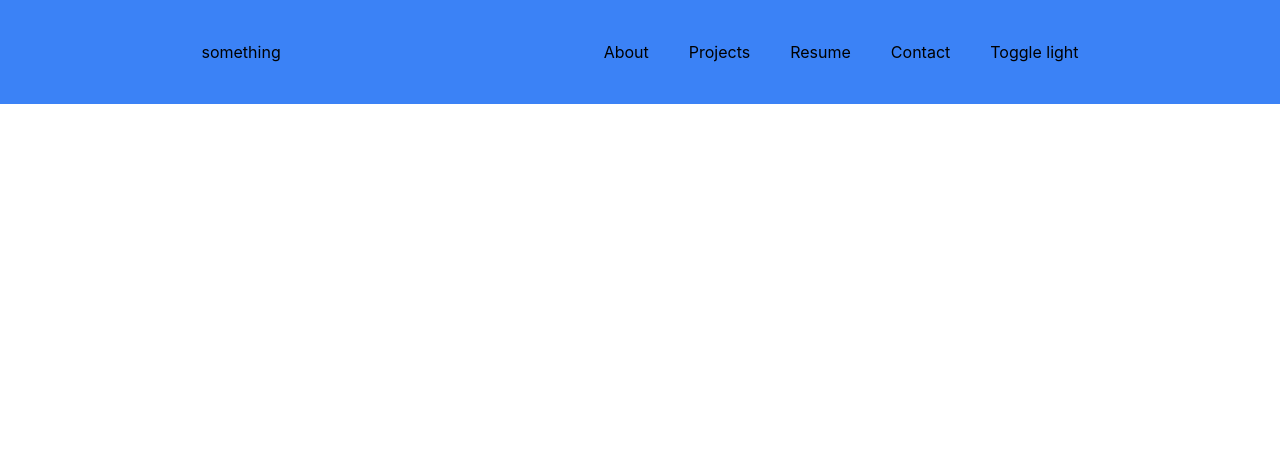
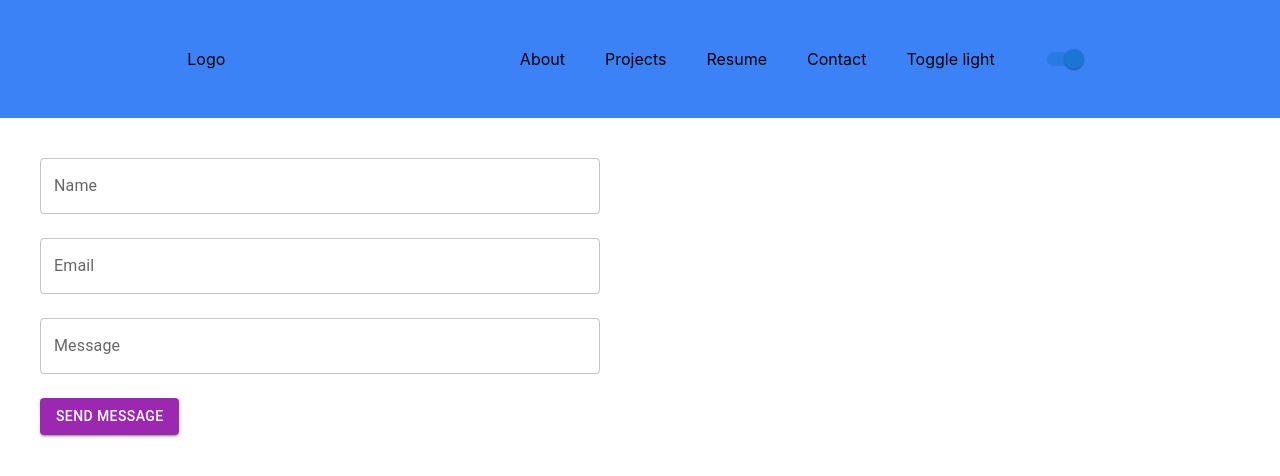
Before and after one commit to ketan-rathod-713/ketan_portfolio, a React (Create React App) app: page /contact in a window 1280 px wide. Shown: the top 476 px of the page. Built offline with nearby package versions, Linux system fonts and the light colour scheme.

Commit message:
added contact

```diff
--- a/package.json
+++ b/package.json
@@ -3,11 +3,15 @@
   "version": "0.1.0",
   "private": true,
   "dependencies": {
+    "@emotion/react": "^11.10.5",
+    "@emotion/styled": "^11.10.5",
+    "@mui/material": "^5.10.17",
     "@testing-library/jest-dom": "^5.16.5",
     "@testing-library/react": "^13.4.0",
     "@testing-library/user-event": "^13.5.0",
     "react": "^18.2.0",
     "react-dom": "^18.2.0",
+    "react-router-dom": "^6.4.5",
     "react-scripts": "5.0.1",
     "web-vitals": "^2.1.4"
   },
--- a/src/App.js
+++ b/src/App.js
@@ -1,20 +1,39 @@
 
 import './App.css';
-// import { useContext} from 'react'
+import { useContext} from 'react'
+import { BrowserRouter as Router, Routes, Route } from 'react-router-dom';
+import Home from './pages/Home'
+import About from './pages/About'
+import Contact from './pages/Contact';
+import Resume from './pages/Resume';
+import ThemeState from './context/themeState';
 import Navbar from './components/Navbar';
-import ThemeState from './context/themeState';
-// import themeContext from './context/themeContext';
+import Projects from './pages/Projects';
+import themeContext from './context/themeContext';
 
 function App() {
-// const Theme = useContext(themeContext);
+const Theme = useContext(themeContext);
 
   return (
+
+<div>
+<Router>
+    {/* <Suspense fallback={<div>Loading...</div>}> */}
     <ThemeState>
-    <div className="App h-screen w-screen">
-
+    <div className="App w-screen">
      <Navbar/>
     </div>
     </ThemeState>
+      <Routes>
+        <Route exact path="/" element={<Home />} />
+        <Route path="/about" element={<About />} />
+        <Route path="/contact" element={<Contact />} />
+        <Route path="/resume" element={<Resume />} />
+        <Route path="/projects" element={<Projects />} />
+      </Routes>
+    {/* </Suspense> */}
+  </Router>
+</div>
   );
 }
 
--- a/src/components/Navbar.js
+++ b/src/components/Navbar.js
@@ -1,6 +1,8 @@
 import Navbtn from "./Navbtn";
 import React, { useContext } from "react";
 import themeContext from "../context/themeContext";
+import Button from '@mui/material/Button';
+import Switch from '@mui/material/Switch'
 
 function Navbar(props) {
   const Theme = useContext(themeContext);
@@ -17,14 +19,15 @@ function Navbar(props) {
 
 
 
-  return <div className="h-fit p-10 justify-around bg-blue-500 sm:flex items-center">
-   <div>something</div>
-   <div className="md:flex md:space-x-10 items-center">
-   <Navbtn title="About"/>
-    <Navbtn title="Projects"/>
-    <Navbtn title="Resume"/>
-    <Navbtn title="Contact"/>
+  return <div className="h-fit p-10 justify-around bg-blue-500 md:flex items-center">
+   <div>Logo</div>
+   <div className="md:flex space-y-5 md:space-y-0 md:space-x-10 items-center">
+   <Navbtn title="About" path="/about"/>
+    <Navbtn title="Projects" path="/projects"/>
+    <Navbtn title="Resume" path="/resume"/>
+    <Navbtn title="Contact" path="/contact"/>
     <button onClick={toggleMode}> Toggle {Theme.state.theme}</button>
+    <Switch defaultChecked onClick={toggleMode}/>
    </div>
   </div>;
 }
--- a/src/components/Navbtn.js
+++ b/src/components/Navbtn.js
@@ -1,7 +1,10 @@
 import React from "react";
+import {Link} from 'react-router-dom'
 
 function Navbtn(props) {
-  return <div>{props.title}</div>;
+  return <div>
+    <Link to={props.path}>{props.title}</Link>
+  </div>;
 }
 
 export default Navbtn;
--- /dev/null
+++ b/src/pages/About.js
@@ -0,0 +1,7 @@
+import React from "react";
+
+function About() {
+  return <div>About</div>;
+}
+
+export default About;
--- /dev/null
+++ b/src/pages/Contact.js
@@ -0,0 +1,16 @@
+import React from "react";
+import { TextField , Button} from "@mui/material";
+
+function Contact() {
+  return <div>
+    <form action="/contact" method="post" className="p-10 sm:w-1/2 space-y-6">
+    <TextField color="secondary" fullWidth label="Name" id="fullWidth" className="sm:w-full" />
+    <TextField fullWidth  color="secondary" label="Email" id="fullWidth" className="sm:w-full" />
+    <TextField fullWidth  color="secondary" label="Message" id="fullWidth" className="sm:w-full" />
+    <Button variant="contained" color="secondary">Send Message</Button>
+
+    </form>
+  </div>;
+}
+
+export default Contact;
--- /dev/null
+++ b/src/pages/Home.js
@@ -0,0 +1,10 @@
+import React from "react";
+
+
+function Home() {
+  return <div className="">
+    It is home ha ha
+  </div>;
+}
+
+export default Home;
--- /dev/null
+++ b/src/pages/Projects.js
@@ -0,0 +1,7 @@
+import React from "react";
+
+function Projects() {
+  return <div>Projects</div>;
+}
+
+export default Projects;
--- /dev/null
+++ b/src/pages/Resume.js
@@ -0,0 +1,7 @@
+import React from "react";
+
+function Resume() {
+  return <div>Resume</div>;
+}
+
+export default Resume;
```
Also changed, not shown: 1 other file (tests, documents, lock files or other folders).
